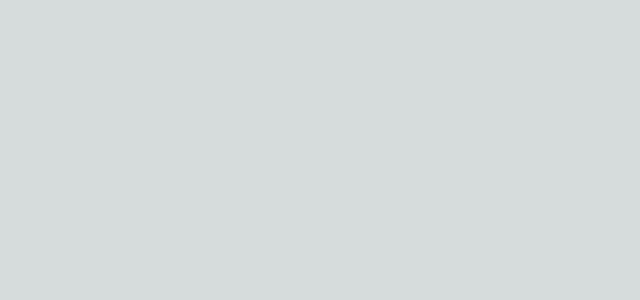
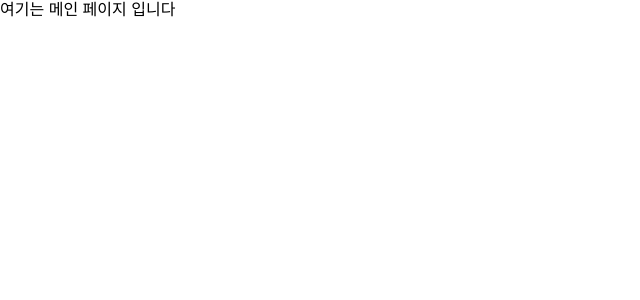
Before and after one commit to Techeer-AndYou/frontend, a Next.js app: page / in a window 1280 px wide. Shown: the top 300 px of the page, without its empty margins (0-640 px from the left). Built offline with nearby package versions, Linux system fonts and the light colour scheme.

Commit message:
css 오류 해결

```diff
--- a/src/app/globals.css
+++ b/src/app/globals.css
@@ -40,7 +40,7 @@
 }
 
 /* 다크 모드 */
-@media (prefers-color-scheme: dark) {
+/* @media (prefers-color-scheme: dark) {
   :root {
     --foreground-rgb: 255, 255, 255;
     --background-start-rgb: 0, 0, 0;
@@ -71,7 +71,7 @@
     --card-rgb: 100, 100, 100;
     --card-border-rgb: 200, 200, 200;
   }
-}
+} */
 
 /* 기본 스타일 리셋 */
 /* 모든 요소에 대해 패딩과 마진을 초기화하고, 박스 모델을 border-box로 설정합니다 */
@@ -91,8 +91,6 @@ body {
 body {
   font-size: 1.6rem; /* 기본 폰트 크기를 16px로 설정; 16px = 1.6rem */
   color: rgb(var(--foreground-rgb));
-  background: linear-gradient(to bottom, transparent, rgb(var(--background-end-rgb)))
-    rgb(var(--background-start-rgb));
   /* 여기에 배경색, 텍스트 색상 등 body에 대한 기본 스타일을 설정하세요 */
 }
 
--- a/src/app/page.tsx
+++ b/src/app/page.tsx
@@ -1,3 +1,3 @@
 export default function Home() {
-  return <main></main>
+  return <main>여기는 메인 페이지 입니다</main>
 }
```
